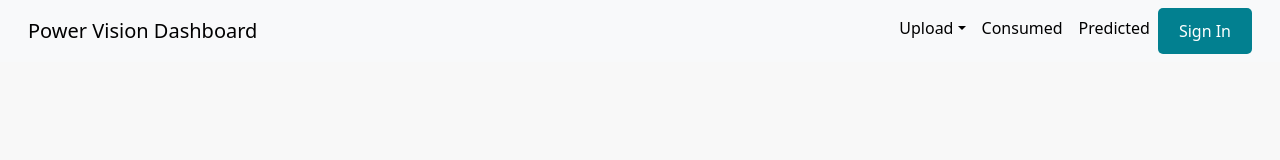
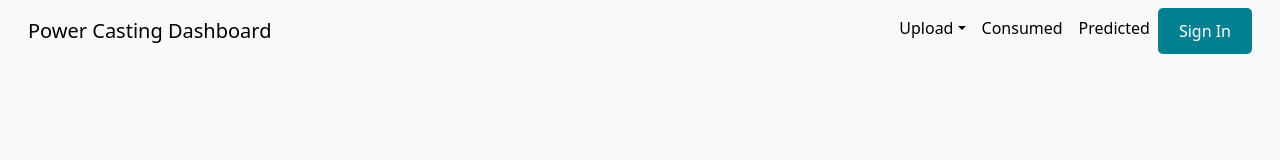
Before and after one commit to DMMPrice/dashboard_frontend, a React (Create React App) app: page /signin in a window 1280 px wide. Shown: the top 160 px of the page. Built offline with nearby package versions, Linux system fonts and the light colour scheme; the HTML template or start-up script is replaced by a standard one.

Commit message:
Page Design ongoing - 10

```diff
--- a/src/Components/NavBar/NavBar.jsx
+++ b/src/Components/NavBar/NavBar.jsx
@@ -7,7 +7,7 @@ const NavBar = ({isAuthenticated, handleLogout}) => {
     return (
         <nav className="navbar navbar-expand-lg bg-body-tertiary">
             <div className="container-fluid">
-                <Link to="/" className="navbar-brand">Power Vision Dashboard</Link>
+                <Link to="/" className="navbar-brand">Power Casting Dashboard</Link>
                 <button className="navbar-toggler" type="button" data-bs-toggle="collapse"
                         data-bs-target="#navbarNavDropdown" aria-controls="navbarNavDropdown" aria-expanded="false"
                         aria-label="Toggle navigation">
--- a/src/Components/Purchase/PurchaseResponse/RenewableResponse/RenewableReponse.jsx
+++ b/src/Components/Purchase/PurchaseResponse/RenewableResponse/RenewableReponse.jsx
@@ -25,7 +25,7 @@ function RenewableResponse() {
                 total_wind: data[0].total_wind,
                 total_wind_price: data[1].total_price,
                 total_solar: data2[0][0].total_solar,
-                total_solar_price: data2[1][0].total_price
+                total_solar_price: data2[1][0].total_price.toFixed(2)
             };
 
             setResponseData(combinedData);
```
